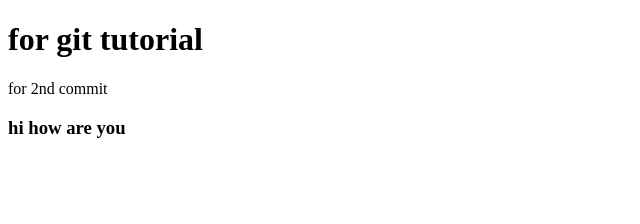
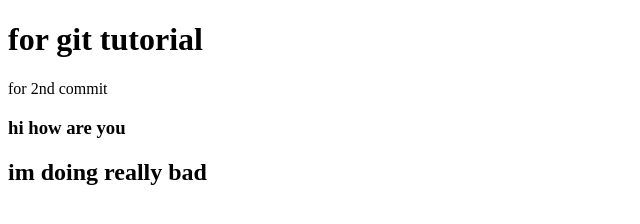
Before and after one commit to dulfackerhisham/datewithgit, a plain HTML site: page index.html in a window 1280 px wide. Shown: the whole page, without its empty margins (0-640 px from the left). Drawn offline with Linux system fonts and the light colour scheme.

Commit message:
negative answer

```diff
--- a/index.html
+++ b/index.html
@@ -9,5 +9,6 @@
     <h1>for git tutorial</h1>
     <p>for 2nd commit</p>
     <h3>hi how are you</h3>
+    <h2>im doing really bad</h2>
 </body>
 </html>
```
